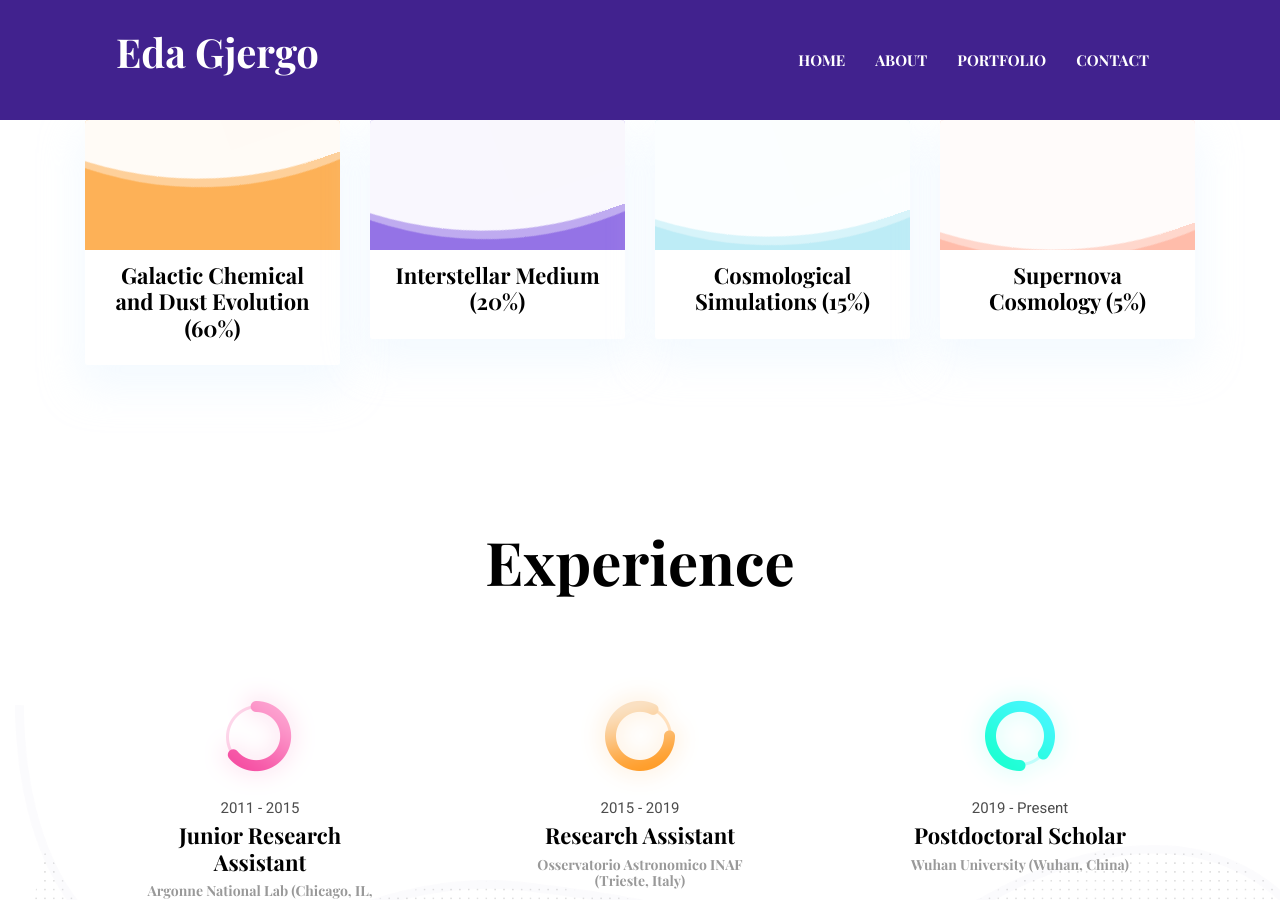
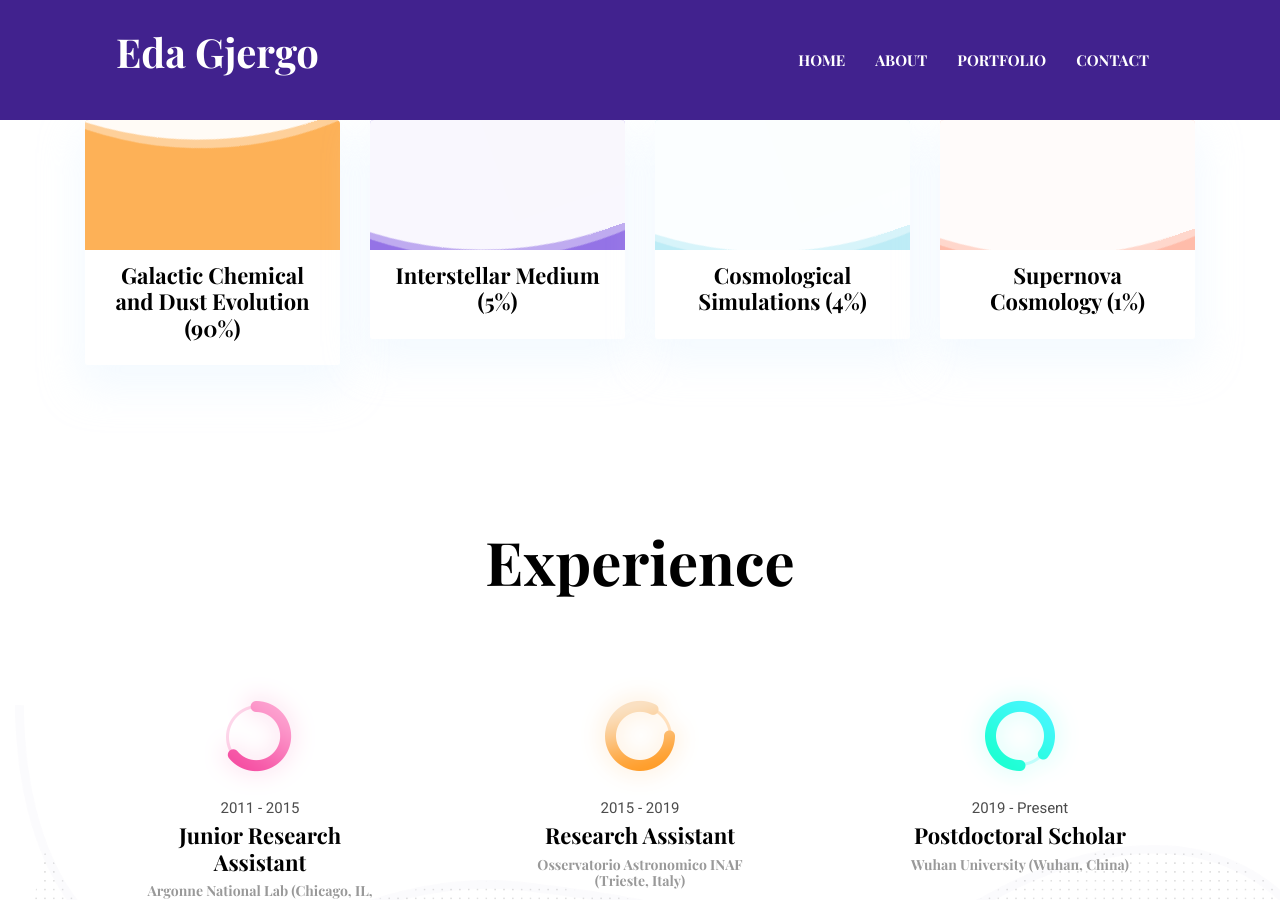
Before and after one commit to egjergo/egjergo.github.io, a Jekyll site: the page built from index.html, in a window 1280 px wide and 900 px high, scrolled down 1499 px. Built offline with Jekyll 4.4.1, drawn with Linux system fonts in a browser that asks for light colours.

Commit message:
Update settings.yml

```diff
--- a/_data/settings.yml
+++ b/_data/settings.yml
@@ -42,7 +42,7 @@ hero:
 
 social:
 - {icon: "ti-github", link: "egjergo"}
-- {icon: "ti-linkedin", link: "eda_gjergo"}
+- {icon: "ti-linkedin", link: "eda-gjergo"}
 - {icon: "ti-twitter", link: "eda_gjergo"}
 - {icon: "ti-youtube", link: "TheCosmicWeb"}
 
@@ -100,10 +100,10 @@ blurb-btn-name: know more
 
 skills-title: Research Intersts
 skills:
-- {name: Galactic Chemical and Dust Evolution, color: '#fdb157', value: '60%'}
-- {name: Interstellar Medium, color: '#9473e6', value: '20%'}
-- {name: Cosmological Simulations, color: '#bdecf6', value: '15%'}
-- {name: Supernova Cosmology, color: '#ffbcaa', value: '5%'}
+- {name: Galactic Chemical and Dust Evolution, color: '#fdb157', value: '90%'}
+- {name: Interstellar Medium, color: '#9473e6', value: '5%'}
+- {name: Cosmological Simulations, color: '#bdecf6', value: '4%'}
+- {name: Supernova Cosmology, color: '#ffbcaa', value: '1%'}
 
 
 #-------------------------------
```
